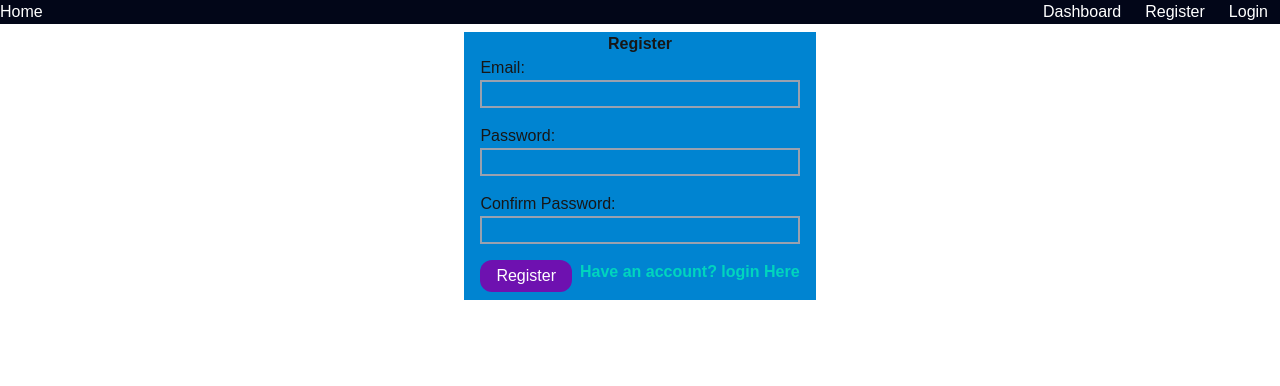
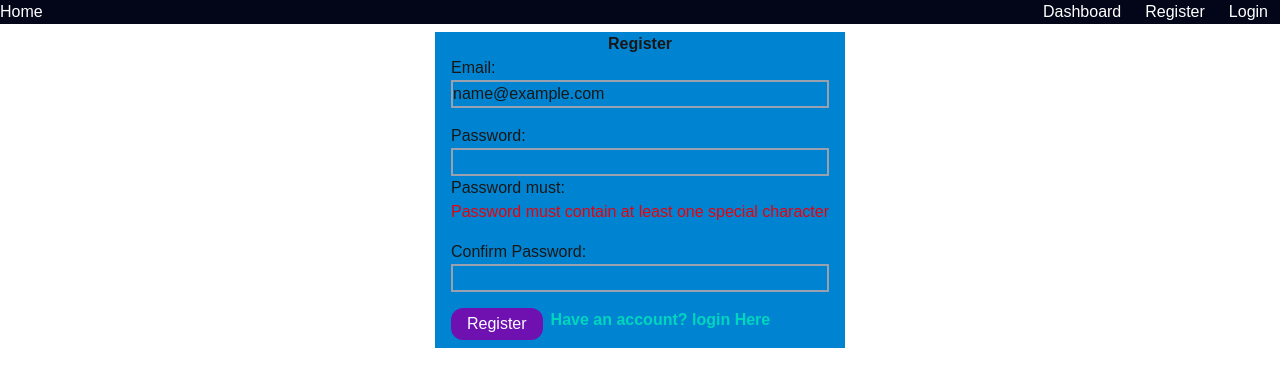
Before and after one commit to haftamudesta/next_blog_app, a Next.js app: page /register in a window 1280 px wide. Both pictures are taken after typing "name@example.com", "Sample123", "Sample123" into the empty fields and a click on the button "Register". Shown: the top 386 px of the page. Built offline with nearby package versions, Linux system fonts and the light colour scheme.

Commit message:
Add form validation

```diff
--- a/src/actions/auth.js
+++ b/src/actions/auth.js
@@ -1,8 +1,17 @@
 "use server"
 
+import { RegisterFormSchema } from "@/lib/rules";
+
 export async function register(state,formData){
-        const email=formData.get("email");
-        const password=formData.get("password")
-        const confirmpassword=formData.get("confirmpassword")
-        console.log(email,password,confirmpassword)
+        const validateFormFields=RegisterFormSchema.safeParse({
+                email:formData.get("email"),
+                password:formData.get("password"),
+                confirmPassword:formData.get("confirmPassword")
+        })
+        if(!validateFormFields.success){
+                return{
+                        errors:validateFormFields.error.flatten().fieldErrors,
+                        email:formData.get("email"),
+                }
+        }
 }
--- a/src/app/(auth)/register/page.jsx
+++ b/src/app/(auth)/register/page.jsx
@@ -5,7 +5,8 @@ import { useActionState } from "react";
 import { register } from "@/actions/auth";
 
 export default function Register(){
-        const [state,action,isPending]=useActionState(register,undefined)
+        const [state,action,isPending]=useActionState(register,undefined);
+        console.log(state?.errors?.confirmPassword)
         return(
                 <div className="flex justify-center items-center">
                         <div className="flex flex-col bg-sky-600 mt-2 px-4 pb-2">
@@ -15,19 +16,36 @@ export default function Register(){
                                         <label htmlFor="email">Email:</label>
                                         <input type="text" name="email"
                                         className="border-2 border-gray-400"
+                                        defaultValue={state?.email}
                                          />
+                                         {state?.errors?.email&&
+                                         <p className="text-red-600 font-bold">      {state.errors.email}
+                                         </p>}
                                 </div>
                                 <div className="flex flex-col">
                                         <label htmlFor="password">Password:</label>
                                         <input type="password" name="password"
                                         className="border-2 border-gray-400"
                                          />
+                                         {state?.errors?.password&&
+                                         <div>
+                                                <p>Password must:</p>
+                                                <ul>{state.errors.password.map(err=>(
+                                                        <li key={err} className="text-red-600">
+                                                                {err}
+                                                        </li>
+                                                ))}</ul>
+                                         </div>
+                                         }
                                 </div>
                                 <div className="flex flex-col">
-                                        <label htmlFor="confirmpassword">Confirm Password:</label>
-                                        <input type="password" name="confirmpassword"
+                                        <label htmlFor="confirmPassword">Confirm Password:</label>
+                                        <input type="password" name="confirmPassword"
                                         className="border-2 border-gray-400"
                                         />
+                                        {state?.errors?.confirmPassword&&
+                                         <p className="text-red-600 font-bold">      {state.errors.confirmPassword}
+                                         </p>}
                                 </div>
                                 <div className="flex gap-2">
                                         <button disabled={isPending}
--- /dev/null
+++ b/src/lib/rules.js
@@ -0,0 +1,23 @@
+import { z } from "zod";
+
+export const RegisterFormSchema = z
+  .object({
+    email: z.string()
+      .email({ message: "Please enter a valid email address." })
+      .trim()
+      .toLowerCase(),
+    password: z.string()
+      .min(1, { message: "Password is required" })
+      .min(8, { message: "Password must be at least 8 characters long" })
+      .regex(/[a-zA-Z]/, { message: "Password must contain at least one letter" })
+      .regex(/[0-9]/, { message: "Password must contain at least one number" })
+      .regex(/[^a-zA-Z0-9]/, {
+        message: "Password must contain at least one special character",
+      })
+      .trim(),
+    confirmPassword: z.string()
+  })
+  .refine((data) => data.password === data.confirmPassword, {
+    message: "Passwords do not match",
+    path: ["confirmPassword"],
+  });
```
Also changed, not shown: package.json (+4 -3 lines), 1 other file (tests, documents, lock files or other folders).
